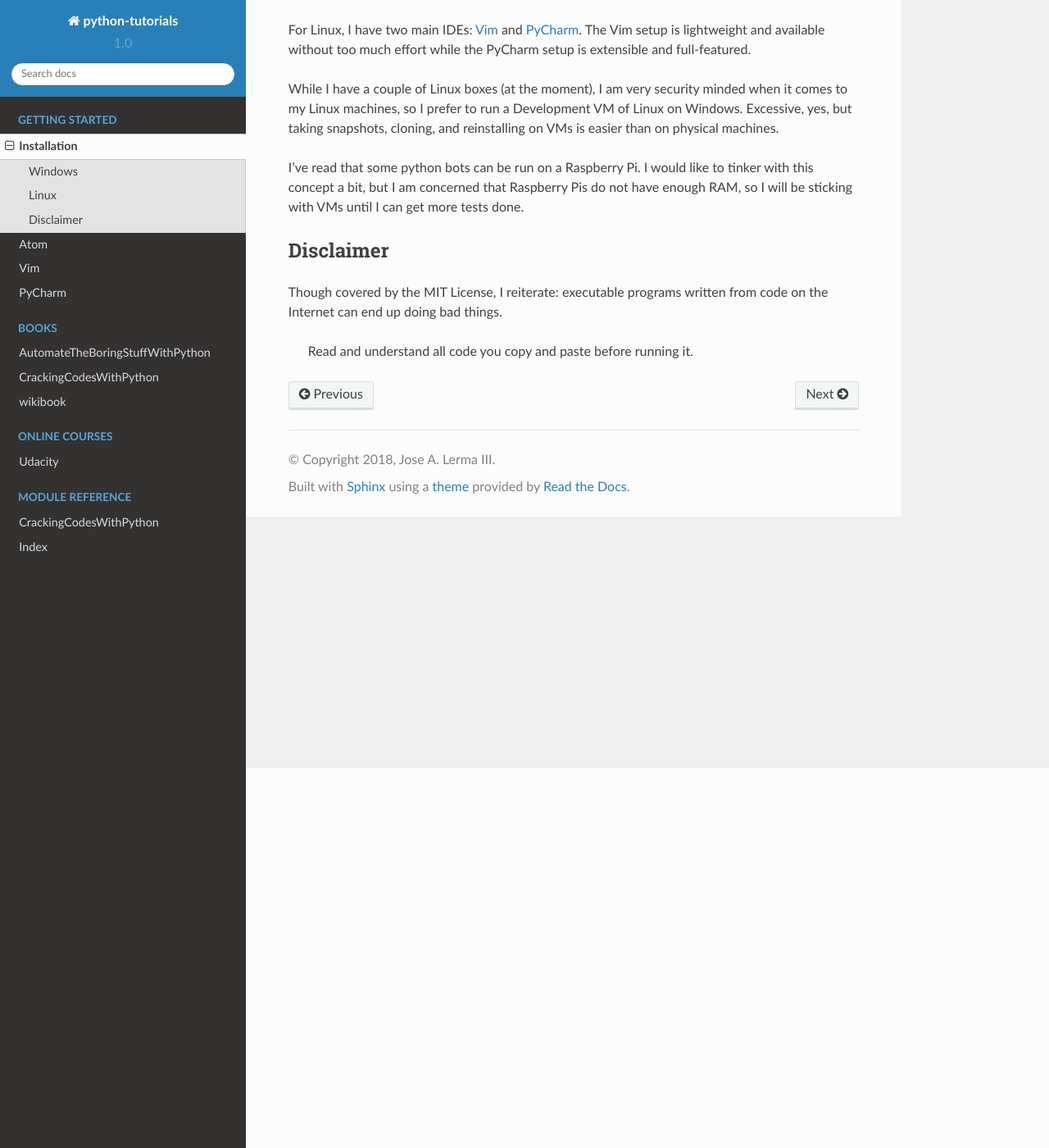
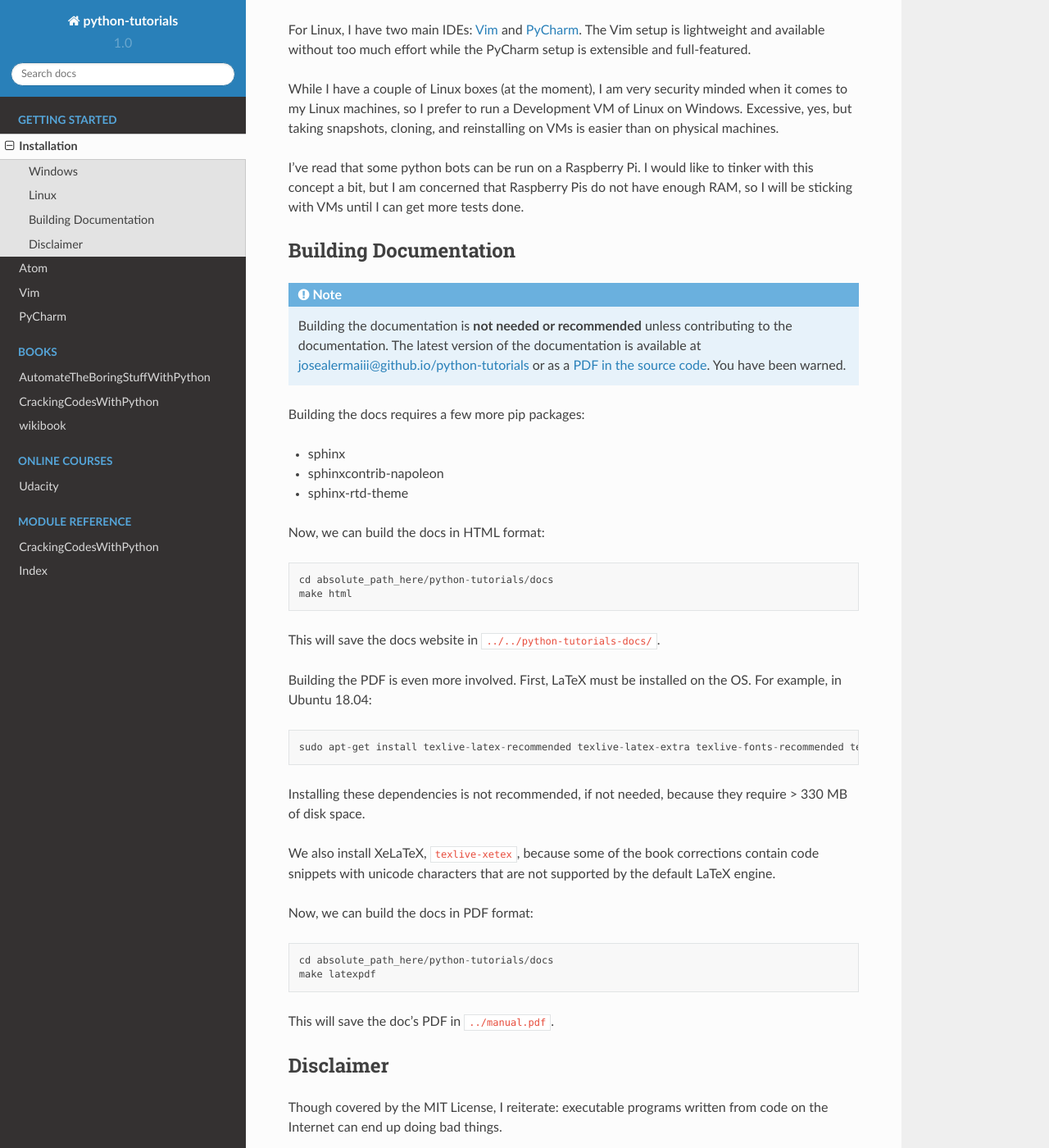
Before and after one commit to JoseALermaIII/python-tutorials, a Sphinx documentation site: the page built from docs/source/getting_started/installation.rst, in a window 1280 px wide and 1400 px high, scrolled down 463 px. Shown: the whole window at 82% size. Built offline with Sphinx 7.4.7 and the Read the Docs theme 2.0.0, drawn with Linux system fonts in a browser that asks for light colours.

Commit message:
Update installation.rst added building documentation

```diff
--- a/docs/source/getting_started/installation.rst
+++ b/docs/source/getting_started/installation.rst
@@ -28,6 +28,45 @@ reinstalling on VMs is easier than on physical machines.
 I've read that some python bots can be run on a Raspberry Pi. I would like to tinker with this concept a bit, but I am
 concerned that Raspberry Pis do not have enough RAM, so I will be sticking with VMs until I can get more tests done.
 
+Building Documentation
+----------------------
+
+.. note::
+
+    Building the documentation is **not needed or recommended** unless contributing to the documentation. The latest
+    version of the documentation is available at `josealermaiii@github.io/python-tutorials
+    <https://josealermaiii.github.io/python-tutorials/>`_ or as a `PDF in the source code
+    <https://github.com/JoseALermaIII/python-tutorials/blob/master/manual.pdf>`_. You have been warned.
+
+Building the docs requires a few more pip packages:
+
+* sphinx
+* sphinxcontrib-napoleon
+* sphinx-rtd-theme
+
+Now, we can build the docs in HTML format::
+
+    cd absolute_path_here/python-tutorials/docs
+    make html
+
+This will save the docs website in ``../../python-tutorials-docs/``.
+
+Building the PDF is even more involved. First, LaTeX must be installed on the OS. For example, in Ubuntu 18.04::
+
+    sudo apt-get install texlive-latex-recommended texlive-latex-extra texlive-fonts-recommended texlive-xetex
+
+Installing these dependencies is not recommended, if not needed, because they require > 330 MB of disk space.
+
+We also install XeLaTeX, ``texlive-xetex``, because some of the book corrections contain code snippets with unicode
+characters that are not supported by the default LaTeX engine.
+
+Now, we can build the docs in PDF format::
+
+    cd absolute_path_here/python-tutorials/docs
+    make latexpdf
+
+This will save the doc's PDF in ``../manual.pdf``.
+
 Disclaimer
 ----------
 
```
